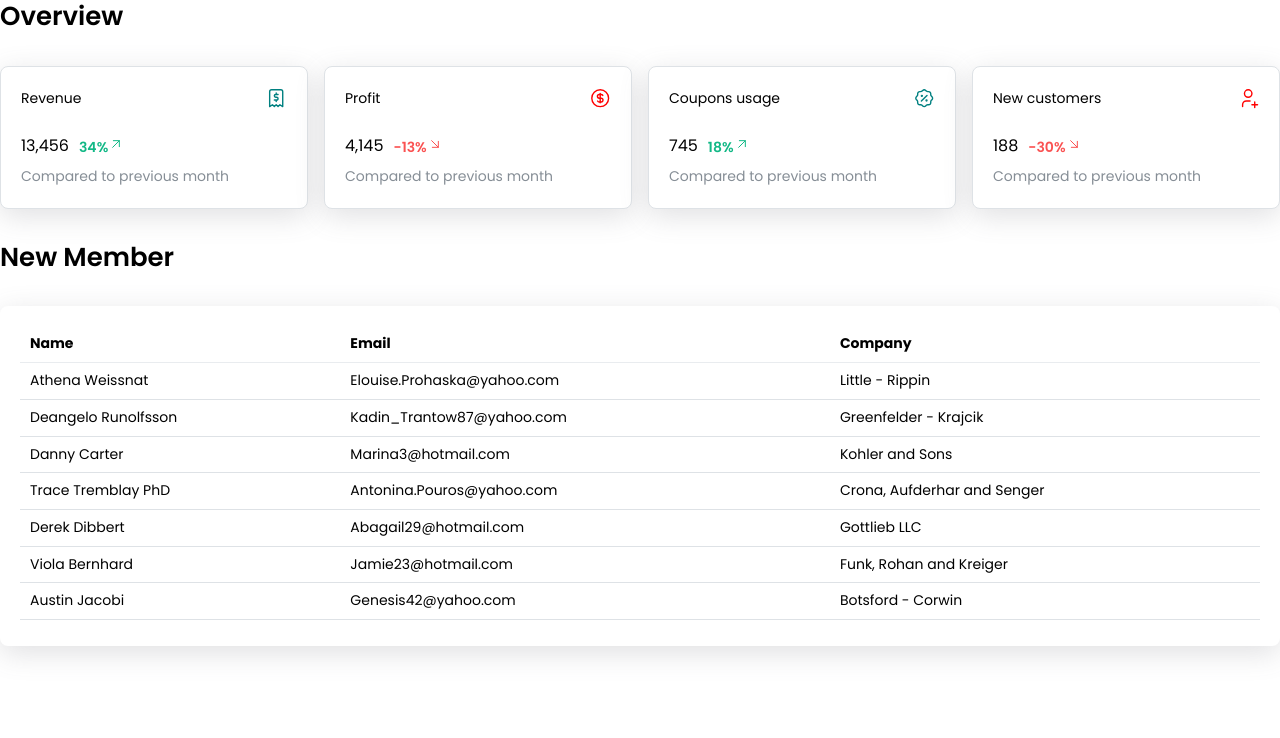
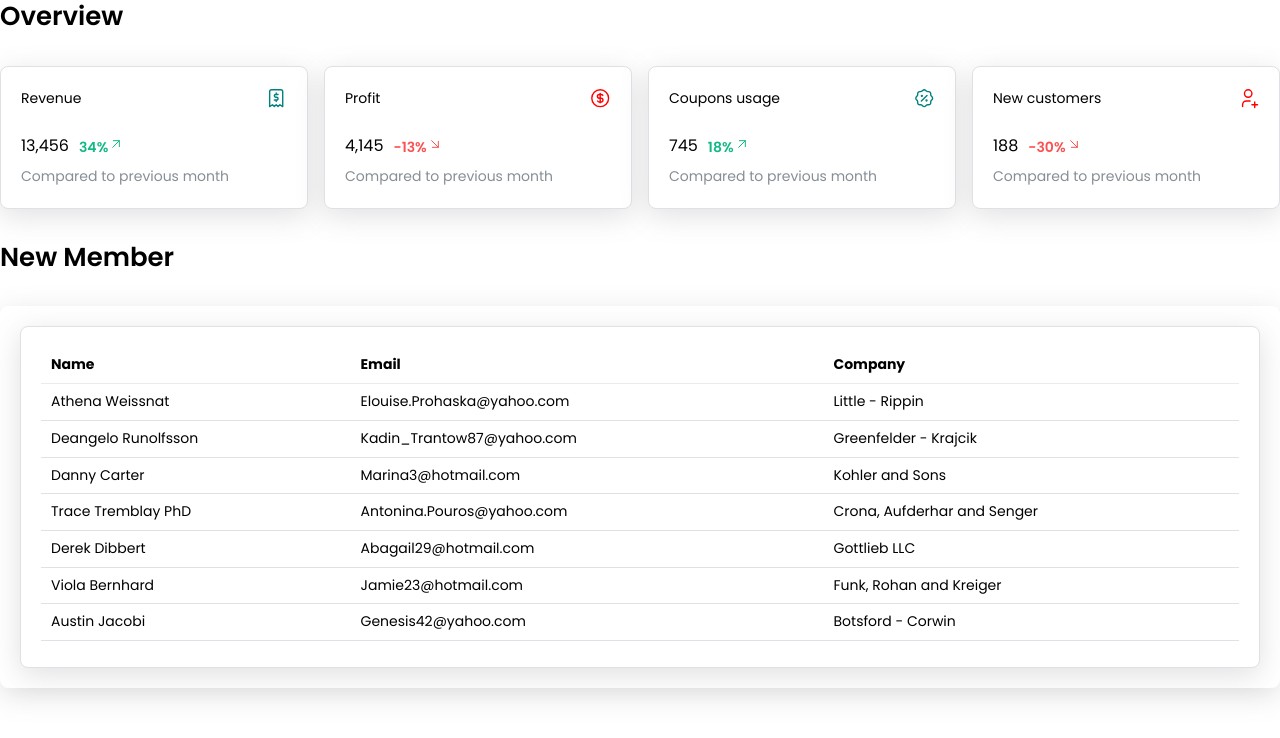
Before and after one commit to masb0ymas/nextine, a Next.js app: page / in a window 1280 px wide. Shown: the top 738 px of the page. Built offline with nearby package versions, Linux system fonts and the light colour scheme; no server answers.

Commit message:
fix: component table scroll

```diff
--- a/src/core/components/MyTable/TableScroll/TableScroll.tsx
+++ b/src/core/components/MyTable/TableScroll/TableScroll.tsx
@@ -1,8 +1,9 @@
 import { ScrollArea, Table } from '@mantine/core'
 import cx from 'clsx'
 import { useState } from 'react'
-import classes from './TableScroll.module.css'
+import MyPaper from '~/core/components/MyPaper/MyPaper'
 import { mockDataTable } from './mockTable'
+import classes from './table_scroll.module.css'
 
 export default function TableScroll() {
   const [scrolled, setScrolled] = useState(false)
@@ -16,6 +17,7 @@ export default function TableScroll() {
   ))
 
   return (
+    <MyPaper withBorder p={20} radius="md">
       <ScrollArea
         h={300}
         onScrollPositionChange={({ y }) => setScrolled(y !== 0)}
@@ -33,5 +35,6 @@ export default function TableScroll() {
           <Table.Tbody>{rows}</Table.Tbody>
         </Table>
       </ScrollArea>
+    </MyPaper>
   )
 }
```
Also changed, not shown: src/core/components/MyTable/TableScroll/table_scroll.module.css (renamed from src/core/components/MyTable/TableScroll/TableScroll.module.css). Lines whose indentation alone changed are shown as unchanged.
